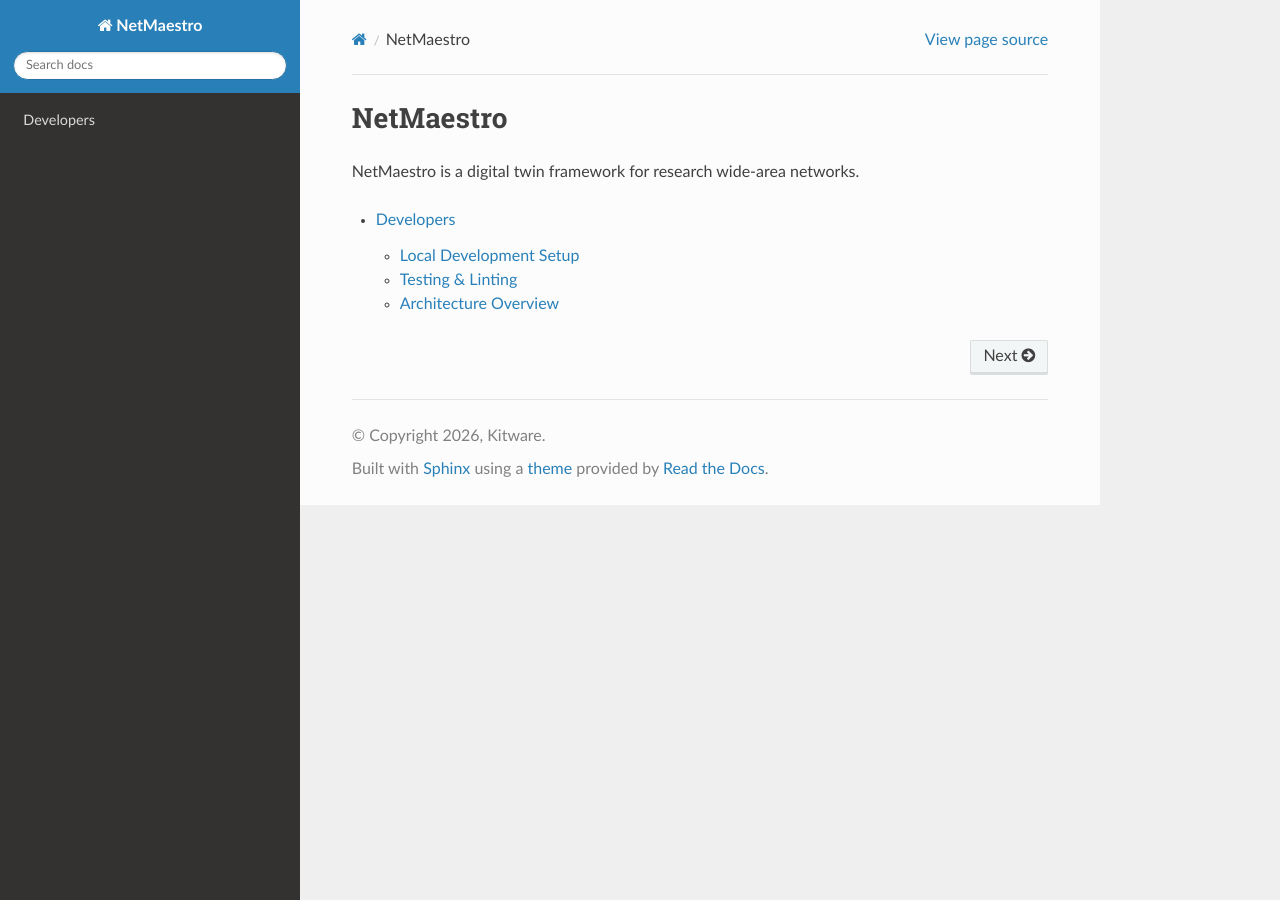
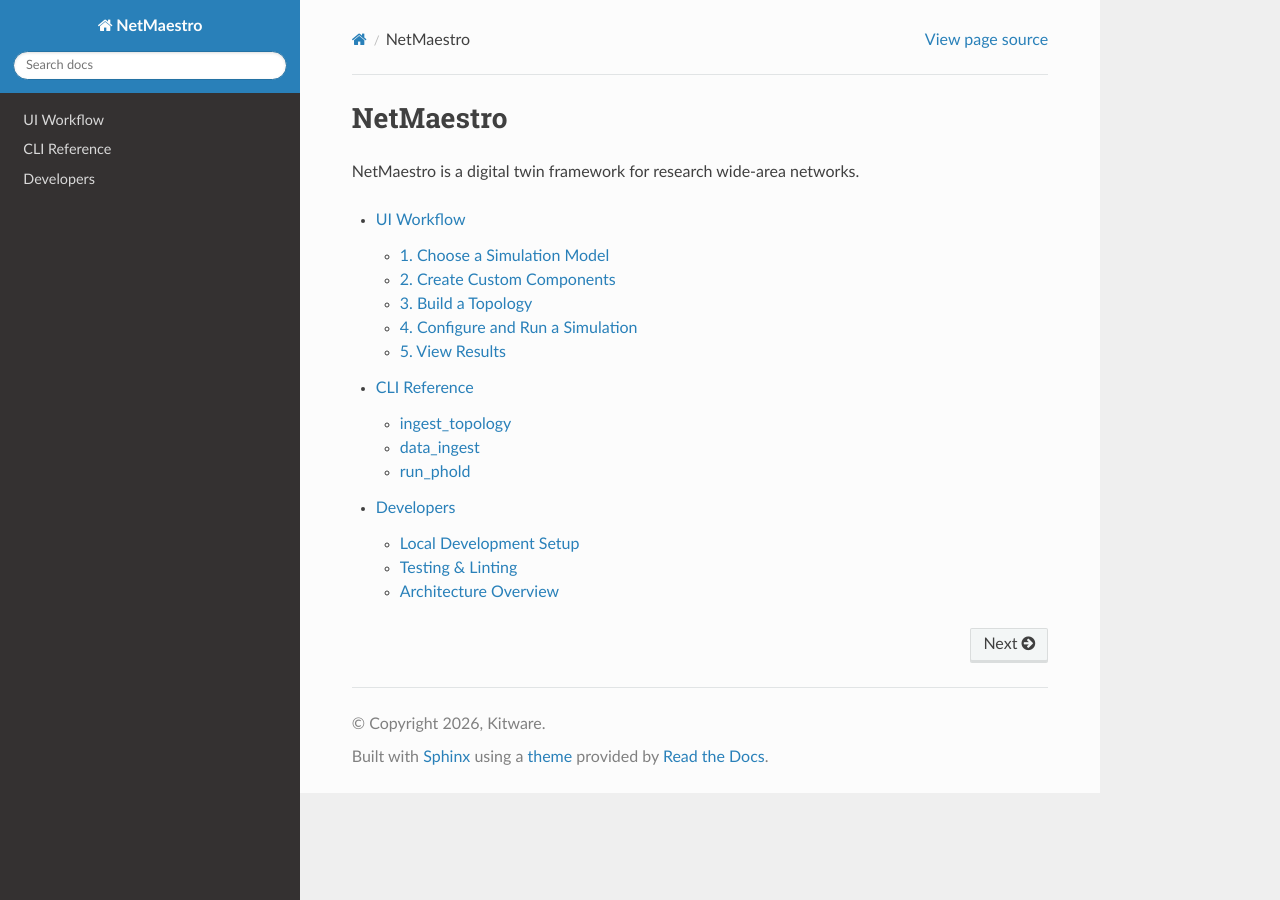
Before and after one commit to Kitware-NetMaestro/NetMaestro, a Sphinx documentation site: the page built from docs/index.md, in a window 1280 px wide. Built offline with Sphinx 7.4.7 and the Read the Docs theme 3.1.0, drawn with Linux system fonts in a browser that asks for light colours; some of the changed lines change nothing that is shown.

Commit message:
Add UI workflow guide and CLI reference documentation

````diff
--- /dev/null
+++ b/docs/cli-reference.md
@@ -0,0 +1,104 @@
+# CLI Reference
+
+NetMaestro provides management commands for common operations that can also be run outside the UI.
+
+All commands are invoked through Django's `manage.py`:
+
+```sh
+# Inside the dev container:
+./manage.py <command> [options]
+
+# Via Docker Compose:
+docker compose run --rm django uv run python manage.py <command> [options]
+```
+
+## ingest_topology
+
+Import a fluid-flow WAN topology YAML file into the application.
+
+This command copies the file into the topology directory so it appears in the topology dropdown and creates custom switch components for each unique switch configuration in the file:
+
+```sh
+./manage.py ingest_topology /path/to/my-topology.yaml
+```
+
+### Behavior
+
+1. Parses the YAML and validates it as a well-formed FFW topology
+2. For each unique `(terminal_bandwidth, switch_buffer)` pair:
+   - Checks if a matching `ComponentModel` already exists
+   - Creates one if not, named after the first switch with that configuration
+3. Copies the topology file into the topology directory
+
+### Example
+
+Given a topology file with three switches where A and B share the same configuration:
+
+```yaml
+topology:
+  switches:
+    A:
+      terminals: 2
+      terminal_bandwidth: "100 Gbps"
+      switch_buffer: "64 Gb"
+      connections:
+        B: "30 Gbps"
+    B:
+      terminals: 2
+      terminal_bandwidth: "100 Gbps"
+      switch_buffer: "64 Gb"
+      connections:
+        A: "30 Gbps"
+        C: "10 Gbps"
+    C:
+      terminals: 2
+      terminal_bandwidth: "50 Gbps"
+      switch_buffer: "32 Gb"
+      connections:
+        A: "20 Gbps"
+        B: "10 Gbps"
+```
+
+Running the command:
+
+```
+$ ./manage.py ingest_topology example-topology.yaml
+Created: Switch A (100 Gbps, 64 Gb)
+Created: Switch C (50 Gbps, 32 Gb)
+Skipped: Switch B - config (100 Gbps, 64 Gb) already exists
+Saved topology: example-topology
+Done: 2 created, 1 skipped
+```
+
+The command is **idempotent** for components - running it again with the same file skips all existing configurations. Topology files cannot be overwritten; attempting to re-import a topology with the same name raises an error.
+
+### Options
+
+| Argument | Required | Description |
+|----------|----------|-------------|
+| `PATH`   | Yes      | Path to the topology YAML file |
+
+## data_ingest
+
+Create a simulation run and ingest binary result files.
+
+```sh
+./manage.py data_ingest \
+  --name "My Run" \
+  --description "Test run" \
+  --simulation-file /path/to/ross.bin \
+  --event-file /path/to/events.bin \
+  --model-file /path/to/model.bin
+```
+
+Creates a `Run` record in the database and kicks off Celery tasks to parse the binary files into queryable database records.
+
+## run_phold
+
+Execute a PHOLD simulation and ingest the results.
+
+```sh
+./manage.py run_phold --name "PHOLD Benchmark"
+```
+
+Runs the PHOLD binary with the configured parameters and pipes the output through the data ingestion pipeline.
--- a/docs/index.md
+++ b/docs/index.md
@@ -5,5 +5,7 @@
 ```{toctree}
 :maxdepth: 2
 
+ui-workflow
+cli-reference
 developers
 ```
--- /dev/null
+++ b/docs/ui-workflow.md
@@ -0,0 +1,124 @@
+# UI Workflow
+
+This guide walks through the NetMaestro UI from model selection through simulation results.
+
+## 1. Choose a Simulation Model
+
+The **Available Models** page is the starting point. Each simulation model is shown as an expandable card with its engine, category, and description. Expanding a card reveals the component models it uses.
+
+```{image} images/available_models.png
+:alt: Available Models page showing simulation model cards
+```
+
+Active models have a **Get Started** button that navigates to the next step. Models marked **Coming Soon** are not yet available.
+
+| Model           | Engine | Status       | Entry Point          |
+|----------------|--------|-------------|----------------------|
+| Fluid Flow WAN | CODES  | Active      | Custom Components    |
+| PHOLD          | ROSS   | Active      | Simulation Config    |
+| Ping Pong      | CODES  | Coming Soon | -                    |
+| ESnet          | CODES  | Coming Soon | -                    |
+
+## 2. Create Custom Components
+
+For models that use component-based topologies (like Fluid Flow WAN), the next step is creating **custom components** - presets with specific parameter values.
+
+### Sidebar: Base Models
+
+The left sidebar lists the available base component models. Clicking one opens the new component form with that base model pre-selected.
+
+```{image} images/custom_components_sidebar.png
+:alt: Custom components page with base model sidebar
+```
+
+### New Component Form
+
+The form has three sections:
+
+1. **Base Model** - select from the dropdown (or pre-populated from the sidebar). Selecting a base model shows its type, engine, and description.
+
+2. **Component Details** - name and optional description for this preset.
+
+3. **Parameters** - fields specific to the selected base model, with appropriate input types.
+
+```{image} images/new_component_form.png
+:alt: New component form with fluid-flow-wan-switch-lp selected
+```
+
+For a `fluid-flow-wan-switch-lp` component, the parameter fields are:
+
+| Parameter              | Unit | Range    | Description                    |
+|-----------------------|------|----------|--------------------------------|
+| **Switch Buffer**     | Gb   | 1–256    | Shared buffer pool size        |
+| **Terminal Bandwidth** | Gbps | 1–400    | Access link rate per terminal  |
+
+After saving, the component appears in the custom components list and is available for use in the topology editor.
+
+```{image} images/custom_components_page.png
+:alt: Custom components page with base model sidebar
+```
+
+## 3. Build a Topology
+
+```{image} images/topology.png
+:alt: Topology preview with switches and connections
+```
+
+The **Topology** page lets you create or edit network topologies. Select an existing topology from the dropdown to preview it, or click **Create New** to open the editor.
+
+```{image} images/edit_topology.png
+:alt: Topology editor dialog with switches and connections
+```
+
+### Adding Switches
+
+Click **Add New Switch** to choose from your custom switch components. The switch is added with defaults from the component (buffer size, terminal bandwidth), and you can adjust any field.
+
+Each switch has:
+- A **name** (auto-assigned A–Z, editable)
+- **Terminals** count
+- **Terminal bandwidth** (Gbps)
+- **Switch buffer** (Gb)
+- **Connections** to other switches with bandwidth
+
+### Connections
+
+Add connections between switches by clicking the **+** button in a switch's connections section. Select the target switch and specify the bandwidth. Connections are directional.
+
+### Saving
+
+The editor validates the topology before saving:
+- At least 2 switches required
+- Unique switch names
+- At least 1 connection
+- Positive bandwidth and buffer values
+
+Saved topologies appear in the dropdown and are written as YAML files that the simulation model reads directly.
+
+## 4. Configure and Run a Simulation
+
+### PHOLD
+
+The PHOLD simulation form lets you configure engine and model parameters directly - no topology step is needed.
+
+```{image} images/new_simulation.png
+:alt: PHOLD simulation configuration form
+```
+
+Key parameters include synchronization protocol, LPs per processor, remote event rate, and memory settings. Click **Save and Run** to start the simulation, or **Save** to store the configuration for later.
+
+### Fluid Flow WAN
+
+The workflow is: custom components &#8594; topology &#8594; traffic configuration &#8594; run.
+
+## 5. View Results
+
+The **Analysis** page shows completed simulation runs. Select a run to view its data across multiple visualizations.
+
+```{image} images/results.png
+:alt: Analysis page with simulation results
+```
+
+Available visualizations include time-series plots, heatmaps, scatter plots, and parallel coordinates.
+
+---
````
Also changed, not shown: docs/images/available_models.png (added), docs/images/custom_components_page.png (added), docs/images/custom_components_sidebar.png (added), docs/images/edit_topology.png (added), docs/images/new_component_form.png (added), docs/images/new_simulation.png (added), docs/images/results.png (added), docs/images/topology.png (added), 1 other file.
